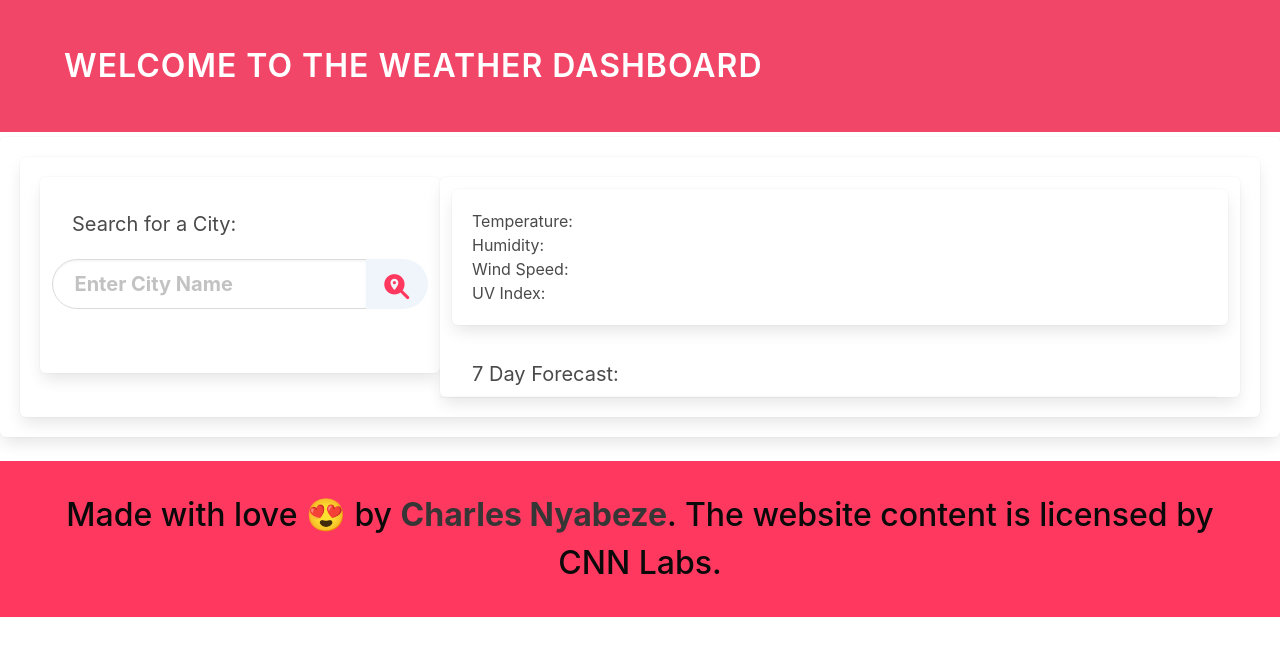
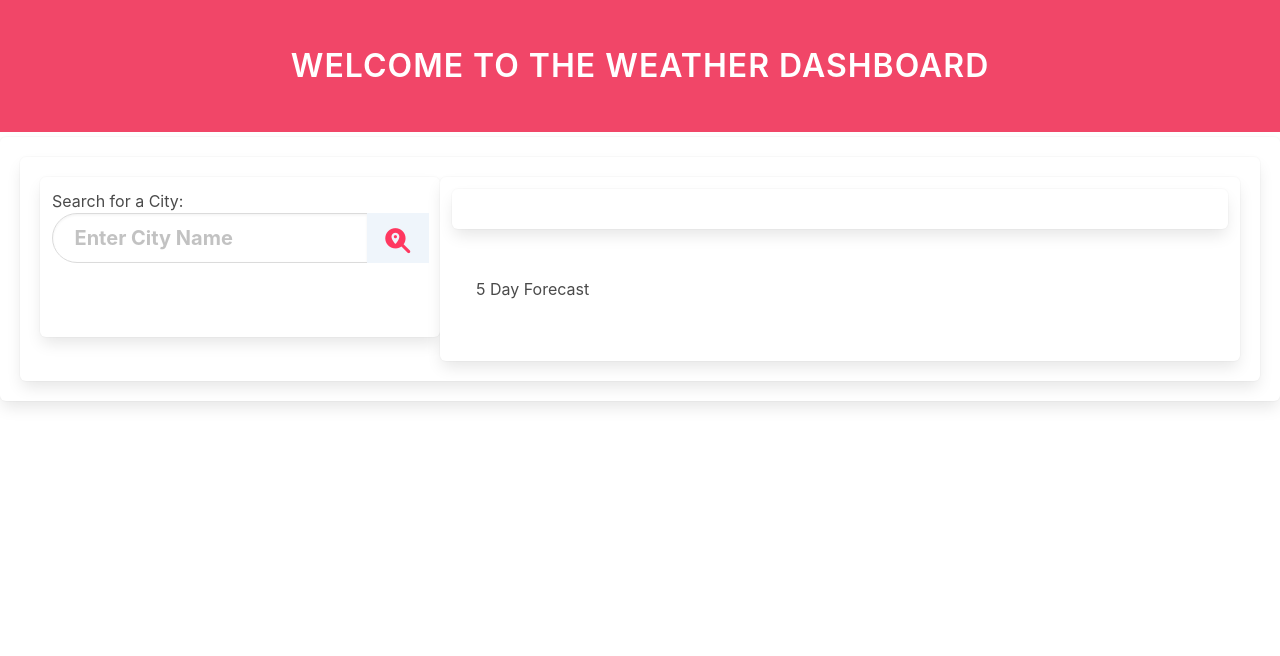
Before and after one commit to Charles-Nyabeze/weather-board, a plain HTML site: page index.html in a window 1280 px wide. Drawn offline with nearby package versions, Linux system fonts and the light colour scheme.

Commit message:
base styling finished + begining of js

```diff
--- a/assets/css/style.css
+++ b/assets/css/style.css
@@ -1,15 +1,3 @@
-.footer{
-    background-color: hsl(348, 100%, 61%);
-    padding: 30px;
-    width:100%;
-}
-
 .inner-box{
     display:flex;
 }
-
-.sday{
-    font-size: 20px;
-    padding: 10px;
-    margin: 10px;
-}
--- a/assets/js/script.js
+++ b/assets/js/script.js
@@ -0,0 +1,9 @@
+var cities = [];
+
+var cityFormEl=document.querySelector("#search-form");
+var cityInputEl=document.querySelector("#city");
+var weatherContainerEl=document.querySelector("#currentForcast");
+var citySearchInputEl = document.querySelector("#selectedCity");
+var forecastTitle = document.querySelector("#forecast");
+var forecastContainerEl = document.querySelector("#fiveDayContainer");
+var pastSearchButtonEl = document.querySelector("#pastSearch");
--- a/index.html
+++ b/index.html
@@ -12,74 +12,51 @@
 <body>
     <div class="heading hero is-danger">
         <div class="hero-body">
-            <p class="title container">
+            <p class="title container has-text-centered">
                 Welcome to the weather dashboard
             </p>
         </div>
 
     </div>
-
+<!--All content lives here-->
     <div class="content-box box">
         <div class="box inner-box">
-            <div class="search column is 4 box">
+            <!--Search Section-->
+            <div class="search search-form column is 4 box">
                 <h2 class="sday">Search for a City:</h2>
                 <div class="field has-addons">
                     <p class="control is-expanded">
-                        <input class="input label is-medium is-rounded" type="text" placeholder="Enter City Name" id="cityName">
+                        <input class="input label is-medium is-rounded" type="text" placeholder="Enter City Name" id="city">
                     </p>
                     <p class="control">
-                        <button class="button label is-medium is-info is-rounded is-light" id="submit" type="button">
+                        <button class="button label is-medium is-info is-rounded is-light" id="submit_btn" type="button">
                             <span class="icon is-small is-right" style="font-size: 25px; color:hsl(348, 100%, 61%);">
                                 <i class="fas fa-search-location"></i>
                             </span>
                         </button>
+                        <div id="pastSearch"></div>
                     </p>
                 </div>
             </div>
+            <!--Search Section-->
 
-            <div class="weather column is-8 box">
-                <div class="temp-specs box">
-                    <h3 class="city-name"> </h3>
-                    <p>
-                        Temperature:
-                        <span is="temperature"></span>
-                    </p>
-                    <p>
-                        Humidity:
-                        <span id="humidity"></span>
-                    </p>
-                    <p>
-                        Wind Speed:
-                        <span id="wind-speed"></span>
-                    </p>
-                    <p>
-                        UV Index:
-                        <span id="uv-index"></span>
-                    </p>
-
+            <div class="column is-8 box">
+                <!--Current Weather-->
+                <div class="cityChoice box" is="currentForcast">
+                    <h2 id="selectedCity"></h2>
+                    <div class="weatherList" id="todaysWeather"></div>
                 </div>
-
-                <div class="" id="forcastHolder">
-                    <h2 class="sday">7 Day Forecast:</h2>
-                    <div class='forecastData row columns is-multiline card has-text-centered' id='forecastData'></div>
+                <!--Upcoming Weather-->
+                <div class="column" id=fiveDayForcast>
+                    <div class="fiveDayContainer" id="fiveDayContainer"></div>
+                    <h2 class="column is-12" id="forecast">5 Day Forecast</h2>
+                    <div class="column" id="forecastContainer"></div>
                 </div>
-
             </div>
-
         </div>
-
     </div>
-
-    <footer class="footer is-danger">
-
-        <div class="content is-size-3 has-text-weight-medium has-text-centered has-text-black">
-            <p>
-            Made with love &#128525; by <strong>Charles Nyabeze</strong></a>. The website content
-            is licensed by CNN Labs.
-            </p>
-        </div>
-
-    </footer>
 </body>
+<script src="https://cdnjs.cloudflare.com/ajax/libs/jquery/3.4.1/jquery.min.js"></script>
+<script src="https://cdnjs.cloudflare.com/ajax/libs/moment.js/2.24.0/moment.min.js"></script>
 <script src="./assets/js/script.js"></script>
 </html>
```
